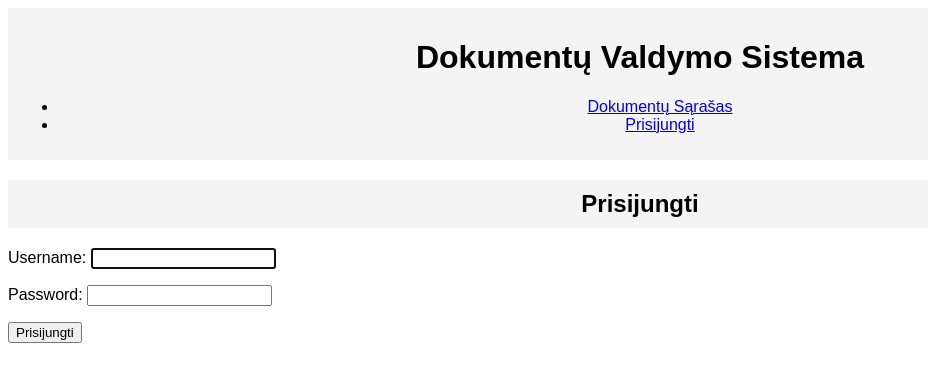
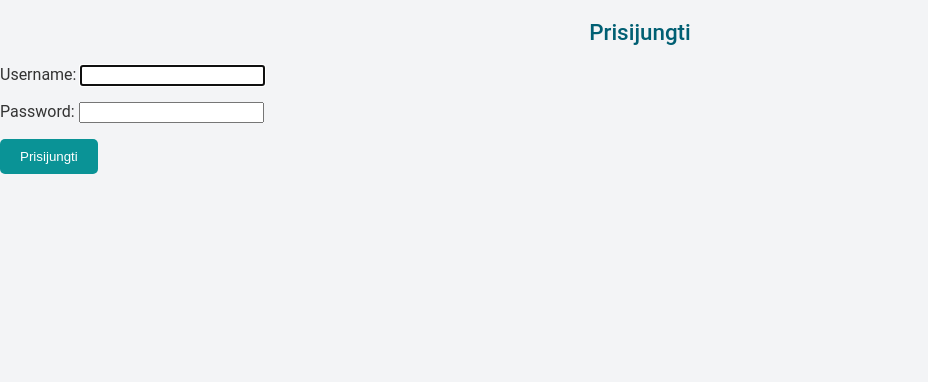
Before and after one commit to Eimantasj1/kranai, a Django app: page /accounts/login/ in a window 1280 px wide. Shown: the top 382 px of the page, without its empty margins (0-928 px from the left). Run offline with Django 4.2, Linux system fonts and the light colour scheme.

Commit message:
tvarkomes su login_required

```diff
--- a/kranai/documents/templates/base.html
+++ b/kranai/documents/templates/base.html
@@ -1,29 +1,35 @@
 {% load static %}
-<!DOCTYPE html>
 <html lang="en">
 <head>
     <meta charset="UTF-8">
-    <meta name="viewport" content="width=device-width, initial-scale=1.0">
-    <title>{% block title %}Dokumentų Valdymo Sistema{% endblock %}</title>
+    <title>Dokumentų Valdymo Sistema</title>
     <link rel="stylesheet" href="{% static 'styles.css' %}">
 </head>
-<body>
+<body class="light-mode">
     <header>
         <h1>Dokumentų Valdymo Sistema</h1>
+        <span class="toggle-theme" onclick="toggleTheme()">🌙</span>
+    </header>
+    {% if user.is_authenticated %}
     <nav>
         <ul>
             <li><a href="{% url 'document_list' %}">Dokumentų Sąrašas</a></li>
-                {% if user.is_authenticated %}
             <li><a href="{% url 'document_create' %}">Naujas Dokumentas</a></li>
             <li><a href="{% url 'logout' %}">Atsijungti</a></li>
-                {% else %}
-                    <li><a href="{% url 'login' %}">Prisijungti</a></li>
-                {% endif %}
         </ul>
     </nav>
-    </header>
+    {% endif %}
     <main>
         {% block content %}{% endblock %}
     </main>
+    <footer>
+        © 2024 Dokumentų Valdymo Sistema
+    </footer>
+    <script>
+        function toggleTheme() {
+            document.body.classList.toggle('dark-mode');
+            document.body.classList.toggle('light-mode');
+        }
+    </script>
 </body>
 </html>
--- a/kranai/documents/templates/registration/login.html
+++ b/kranai/documents/templates/registration/login.html
@@ -1,12 +1,19 @@
-{% extends "base.html" %}
-
-{% block title %}Prisijungti{% endblock %}
-
-{% block content %}
+{% load static %}
+<!DOCTYPE html>
+<html lang="en">
+<head>
+    <meta charset="UTF-8">
+    <title>Prisijungti</title>
+    <link rel="stylesheet" href="{% static 'styles.css' %}">
+</head>
+<body>
+    <div class="login-container">
         <h2>Prisijungti</h2>
         <form method="post">
             {% csrf_token %}
             {{ form.as_p }}
             <button type="submit">Prisijungti</button>
         </form>
-{% endblock %}
+    </div>
+</body>
+</html>
--- a/kranai/kranai/settings.py
+++ b/kranai/kranai/settings.py
@@ -128,8 +128,9 @@ MEDIA_ROOT = BASE_DIR / "media"
 
 CRISPY_TEMPLATE_PACK = "bootstrap4"
 
+LOGIN_URL = '/accounts/login/'
 LOGIN_REDIRECT_URL = 'document_list'
-LOGOUT_REDIRECT_URL = "login"
+LOGOUT_REDIRECT_URL = '/accounts/login/'
 
 # Default primary key field type
 # https://docs.djangoproject.com/en/4.0/ref/settings/#default-auto-field
--- a/kranai/kranai/urls.py
+++ b/kranai/kranai/urls.py
@@ -18,12 +18,21 @@ from django.urls import path, include
 from django.conf import settings
 from django.conf.urls.static import static
 from documents import views as document_views
+from django.contrib.auth import views as auth_views
 
 urlpatterns = [
+    # Autentifikavimo maršrutai
+    path('accounts/login/', auth_views.LoginView.as_view(), name='login'),  # Prisijungimo langas
+    path('accounts/logout/', auth_views.LogoutView.as_view(), name='logout'),  # Atsijungimas
+
+    # Po prisijungimo vartotojai bus nukreipiami į dokumentų sąrašą
+    path('documents/', include('documents.urls')),
+
+    # Administratoriaus valdymo sąsaja
     path('admin/', admin.site.urls),
-    path('documents/', include('documents.urls')),
-    path('accounts/', include('django.contrib.auth.urls')),
-    path('', document_views.document_list, name='home'),
+
+    # Pagrindinis puslapis nukreipia į prisijungimo langą
+    path('', auth_views.LoginView.as_view(), name='home'),
 ]
 
 if settings.DEBUG:
--- a/kranai/static/styles.css
+++ b/kranai/static/styles.css
@@ -1,57 +1,211 @@
+/* Bendra svetainės struktūra */
 body {
-    font-family: Arial, sans-serif;
+    font-family: 'Roboto', sans-serif;
+    margin: 0;
+    padding: 0;
+    background-color: #f3f4f6;
+    color: #333;
+    transition: background-color 0.3s ease, color 0.3s ease;
 }
 
-header, h2 {
-    background-color: #f4f4f4;
-    padding: 10px;
+header {
+    background-color: #005f73;
+    color: white;
+    padding: 15px 0;
     text-align: center;
+    font-size: 1.5em;
+    font-weight: 600;
+    letter-spacing: 1px;
+}
+
+h2 {
+    color: #005f73;
+    text-align: center;
+    font-size: 1.4em;
+    font-weight: 500;
+    margin-bottom: 20px;
+}
+
+nav ul {
+    list-style-type: none;
+    padding: 0;
+    display: flex;
+    justify-content: center;
+    margin-top: 10px;
+}
+
+nav ul li {
+    margin: 0 10px;
+}
+
+nav ul li a {
+    color: #0a9396;
+    text-decoration: none;
+    font-weight: 500;
+}
+
+nav ul li a:hover {
+    text-decoration: underline;
 }
 
 table {
+    box-sizing: border-box;
     width: 100%;
     border-collapse: collapse;
-}
-
-table, th, td {
-    border: 1px solid #ddd;
-    padding: 8px;
-}
-
-th {
-    background-color: #f2f2f2;
-}
-
-
-
-.document-container {
-    width: 100%;
-    margin: 0 auto;
-    padding: 20px;
-    border: 1px solid #000;
-    font-family: Arial, sans-serif;
-}
-
-.info-section, .vehicle-info, .location-info, .driver-info, .signature-section {
-    margin-bottom: 20px;
-}
-
-table {
-    width: 100%;
-    border-collapse: collapse;
-    margin-bottom: 20px;
+    margin-top: 20px;
+    background-color: #fff;
+    border-radius: 8px;
+    overflow: hidden;
+    box-shadow: 0 4px 8px rgba(0, 0, 0, 0.1);
 }
 
 th, td {
-    border: 1px solid #000;
-    padding: 8px;
+    padding: 12px 15px;
     text-align: left;
 }
 
 th {
-    background-color: #f2f2f2;
+    background-color: #94d2bd;
+    color: #023047;
+    font-weight: bold;
 }
 
-.signature-section {
-    text-align: left;
+tr:nth-child(even) {
+    background-color: #e9ecef;
 }
+
+tr:hover {
+    background-color: #edf2f7;
+}
+
+.actions a {
+    color: #ee6c4d;
+    font-weight: 500;
+    text-decoration: none;
+    padding: 5px 8px;
+    border-radius: 4px;
+    transition: background-color 0.3s ease;
+}
+
+.actions a:hover {
+    background-color: #ee6c4d;
+    color: #fff;
+}
+
+footer {
+    background-color: #023047;
+    color: white;
+    padding: 10px;
+    text-align: center;
+    font-size: 0.9em;
+    position: fixed;
+    bottom: 0;
+    width: 100%;
+}
+
+/* Mygtukai ir akcentai */
+button, .btn {
+    background-color: #0a9396;
+    color: white;
+    border: none;
+    padding: 10px 20px;
+    border-radius: 5px;
+    font-weight: 500;
+    cursor: pointer;
+    transition: background-color 0.3s ease;
+}
+
+button:hover, .btn:hover {
+    background-color: #94d2bd;
+}
+
+/* Šviesus ir tamsus režimas */
+:root {
+    --bg-color-light: #f3f4f6;
+    --text-color-light: #333;
+    --bg-color-dark: #1c1c1c;
+    --text-color-dark: #f3f4f6;
+}
+
+body.light-mode {
+    background-color: var(--bg-color-light);
+    color: var(--text-color-light);
+}
+
+body.dark-mode {
+    background-color: var(--bg-color-dark);
+    color: var(--text-color-dark);
+}
+
+.toggle-theme {
+    position: absolute;
+    top: 15px;
+    right: 20px;
+    cursor: pointer;
+    font-size: 1.2em;
+    color: #005f73;
+}
+
+.toggle-theme:hover {
+    color: #94d2bd;
+}
+/* Bendras mygtukų stilius */
+.actions a {
+    display: inline-block;
+    padding: 8px 12px;
+    margin: 0 4px;
+    font-size: 0.9em;
+    font-weight: 500;
+    color: #fff;
+    text-decoration: none;
+    border-radius: 5px;
+    transition: background-color 0.3s ease, box-shadow 0.3s ease;
+}
+.actions a.print {
+    background-color: #4CAF50;
+}
+.actions a.print:hover {
+    background-color: #388e3c;
+    box-shadow: 0 4px 8px rgba(0, 0, 0, 0.2);
+}
+.actions a.edit {
+    background-color: #2196F3;
+}
+.actions a.edit:hover {
+    background-color: #1976d2;
+    box-shadow: 0 4px 8px rgba(0, 0, 0, 0.2);
+}
+.actions a.delete {
+    background-color: #f44336;
+}
+.actions a.delete:hover {
+    background-color: #d32f2f;
+    box-shadow: 0 4px 8px rgba(0, 0, 0, 0.2);
+}
+
+/* Spausdinti PDF mygtuko stilius */
+.actions a.print {
+    background-color: #4CAF50; /* žalia spalva */
+}
+.actions a.print:hover {
+    background-color: #388e3c;
+    box-shadow: 0 4px 8px rgba(0, 0, 0, 0.2);
+}
+
+/* Redaguoti mygtuko stilius */
+.actions a.edit {
+    background-color: #2196F3; /* mėlyna spalva */
+}
+.actions a.edit:hover {
+    background-color: #1976d2;
+    box-shadow: 0 4px 8px rgba(0, 0, 0, 0.2);
+}
+
+/* Ištrinti mygtuko stilius */
+.actions a.delete {
+    background-color: #f44336; /* raudona spalva */
+}
+.actions a.delete:hover {
+    background-color: #d32f2f;
+    box-shadow: 0 4px 8px rgba(0, 0, 0, 0.2);
+}
```
Also changed, not shown: kranai/documents/templates/documents/document_list.html (+4 -4 lines), kranai/documents/views.py (+18 -10 lines), 2 other files. Lines whose indentation alone changed are shown as unchanged.
